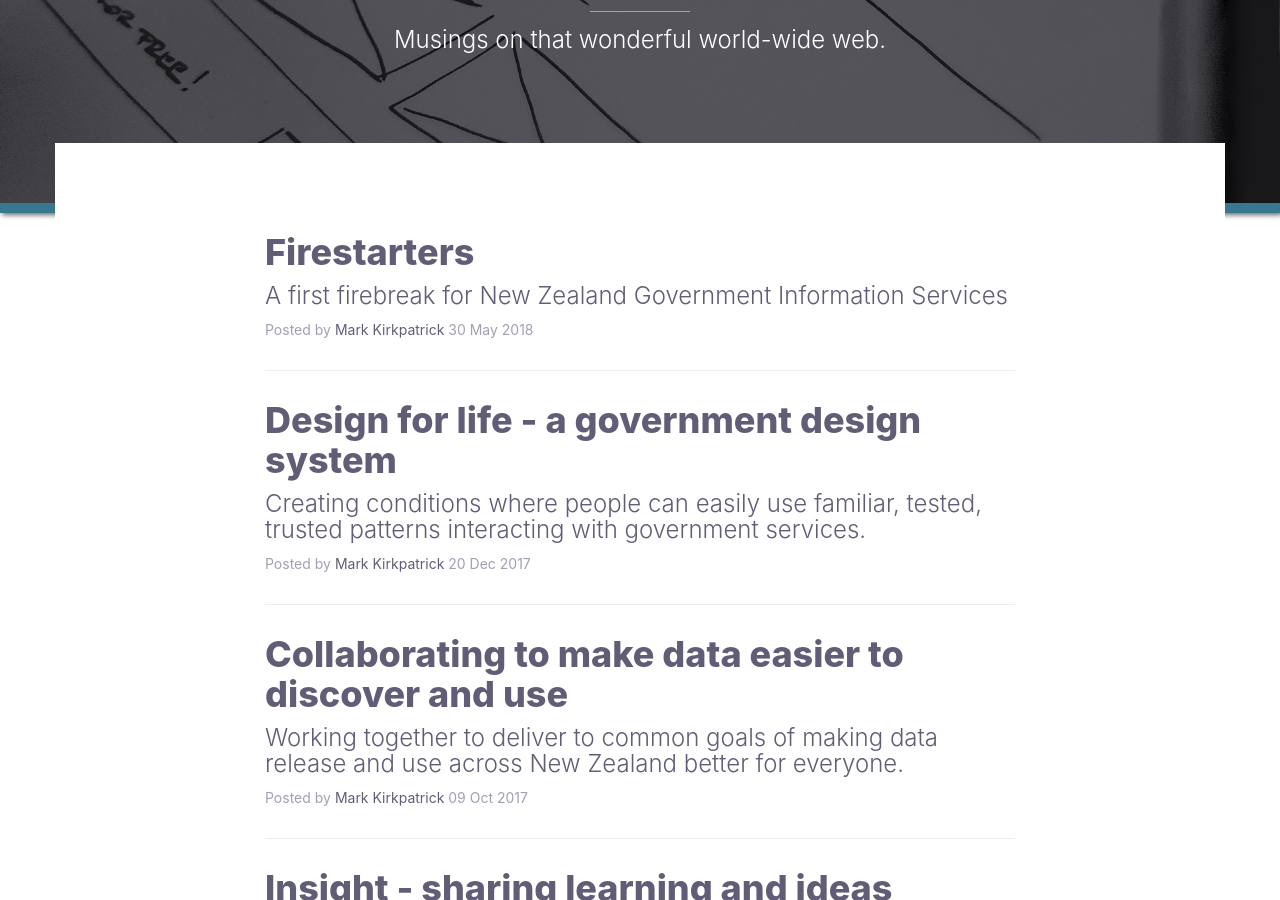
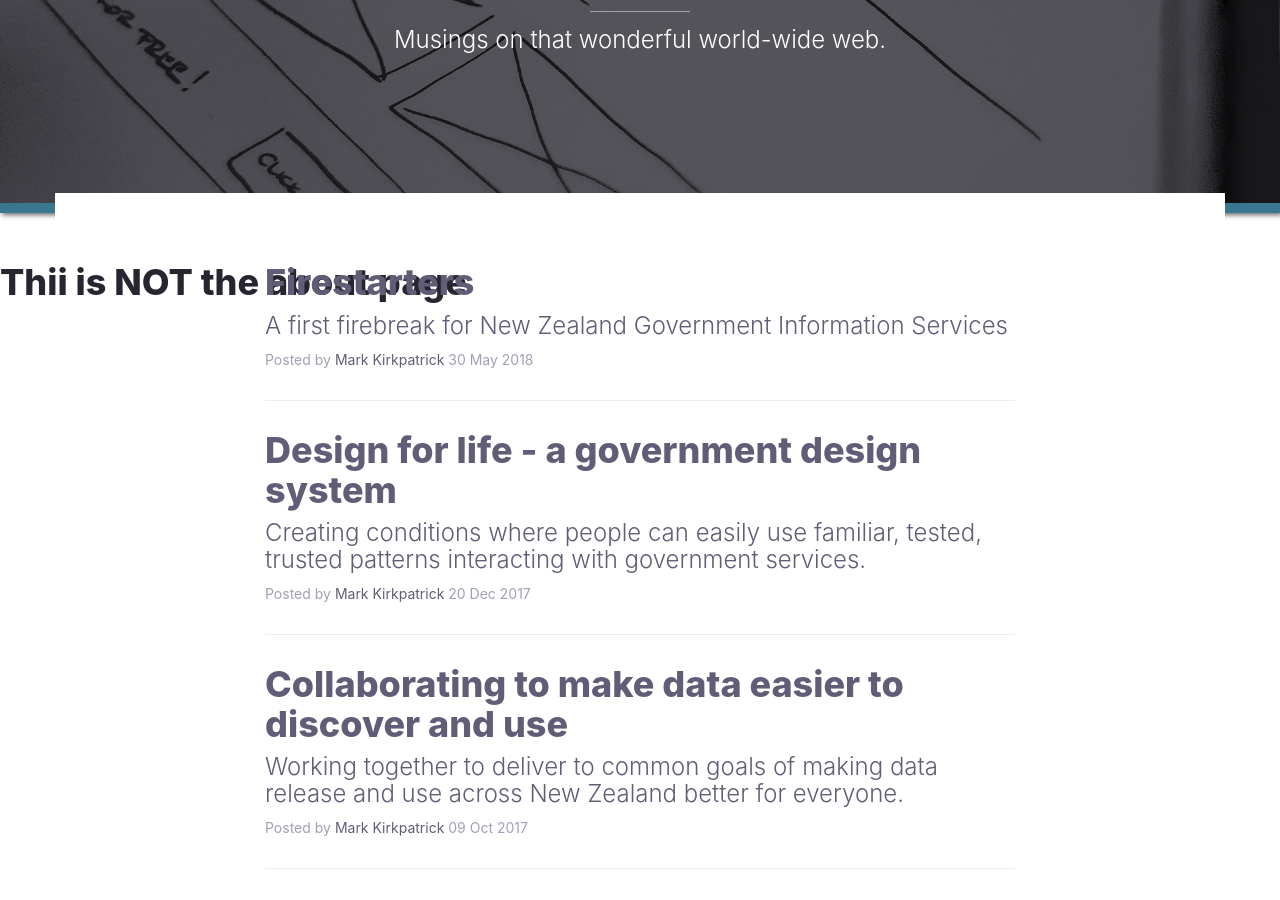
Before and after one commit to mkirkpat/mkirkpat.github.io, a Jekyll site: the page built from index.html, in a window 1280 px wide and 900 px high, scrolled down 304 px. Built offline with Jekyll 4.4.1, drawn with Linux system fonts in a browser that asks for light colours; nearby versions of some CDN libraries.

Commit message:
Update header.html

```diff
--- a/_includes/header.html
+++ b/_includes/header.html
@@ -80,3 +80,9 @@
             </div>
         </div>
     </header>
+
+	{% if page.title == "About Mark Kirkpatrick" %}
+	<h1>This is the about page</h1>
+{% else %}
+<h1>Thii is NOT the about page</h1>
+{% endif %}
```
